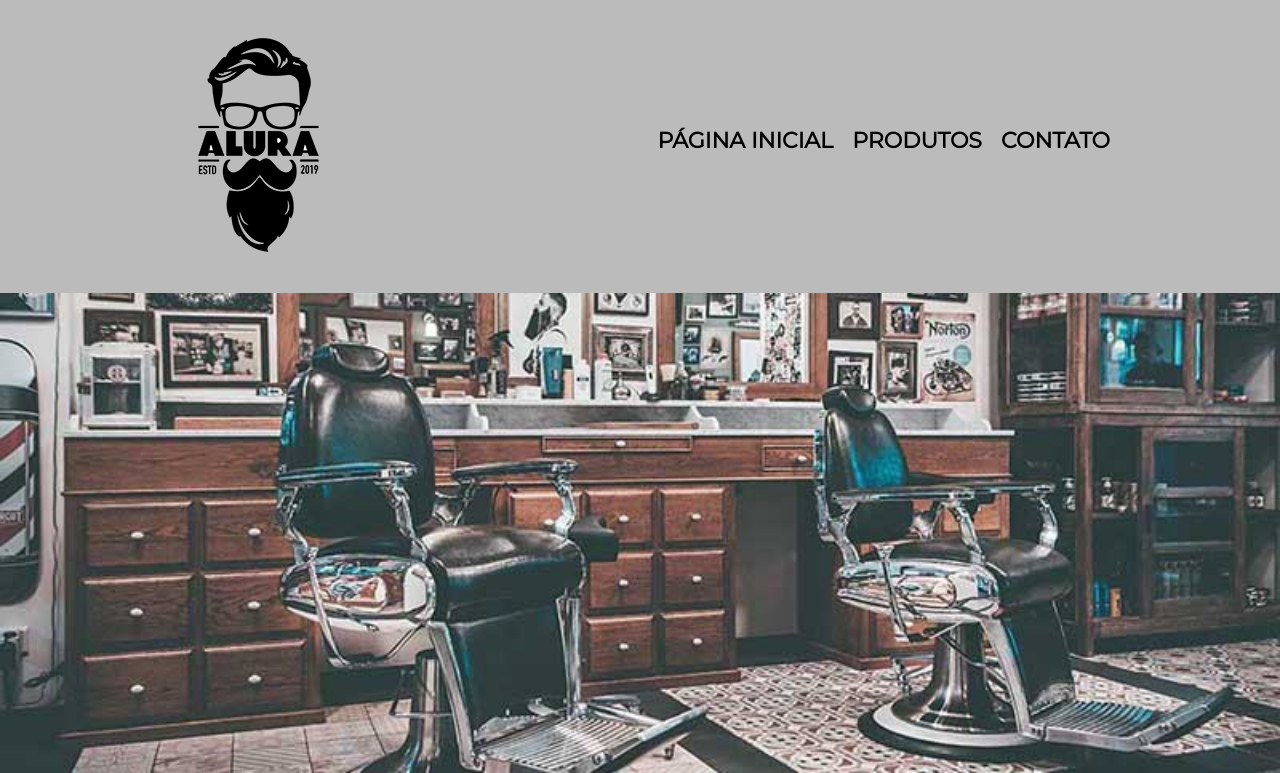
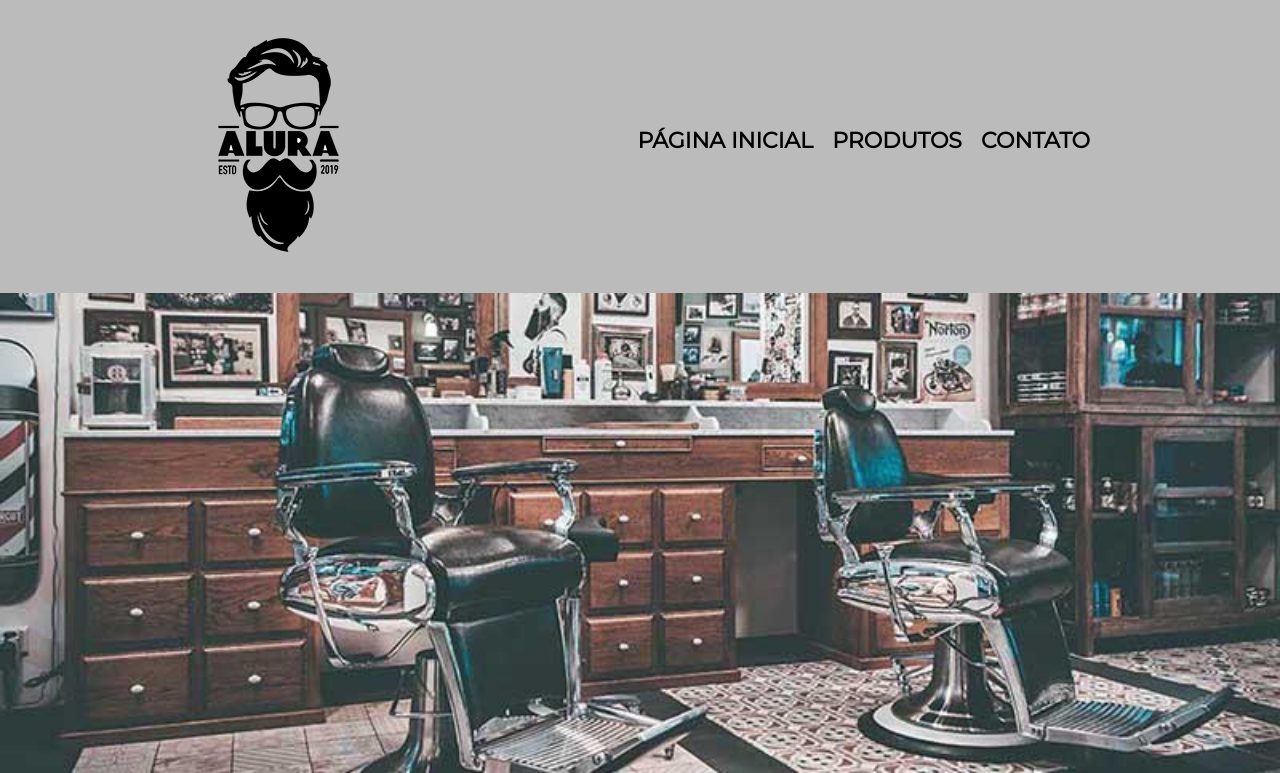
Before and after one commit to anamariamarques/html_css, a plain HTML site: page index.html in a window 1280 px wide. Shown: the top 773 px of the page. Drawn offline with Linux system fonts and the light colour scheme.

Commit message:
Ajuste no header

```diff
--- a/style.css
+++ b/style.css
@@ -9,7 +9,7 @@ header {
 
 .caixa {
 	position: relative;
-	width: 940px;
+	width: 900px;
 	margin: 0 auto;
 }
 
```
